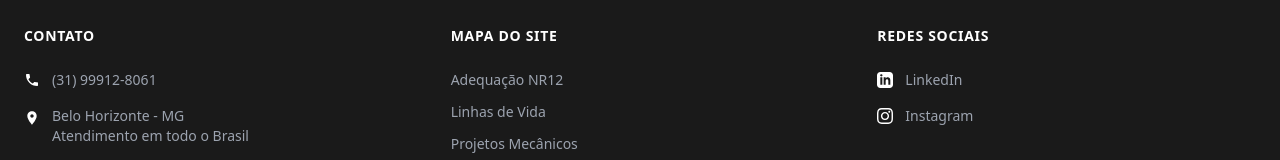
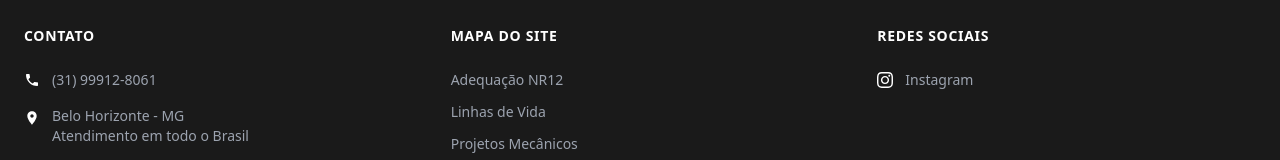
Before and after one commit to RaphaelYankous/site-rdp-engenharia, a React (Vite) app: page / in a window 1280 px wide. Shown: the part 6259-6419 px from the top of the page. Built offline with nearby package versions, Linux system fonts and the light colour scheme.

Commit message:
retirada link linkedin

```diff
--- a/src/App.jsx
+++ b/src/App.jsx
@@ -374,7 +374,6 @@ function App() {
             <div>
               <h4 className="text-white font-bold text-sm uppercase tracking-wider mb-6">REDES SOCIAIS</h4>
               <ul className="space-y-4 text-sm text-gray-400">
-                <li><a href="#" className="flex items-center gap-3 hover:text-white transition-colors group"><svg className="h-4 w-4 text-white group-hover:text-engine-primary transition-colors" fill="currentColor" viewBox="0 0 24 24"><path d="M19 0h-14c-2.761 0-5 2.239-5 5v14c0 2.761 2.239 5 5 5h14c2.762 0 5-2.239 5-5v-14c0-2.761-2.238-5-5-5zm-11 19h-3v-11h3v11zm-1.5-12.268c-.966 0-1.75-.79-1.75-1.764s.784-1.764 1.75-1.764 1.75.79 1.75 1.764-.783 1.764-1.75 1.764zm13.5 12.268h-3v-5.604c0-3.368-4-3.113-4 0v5.604h-3v-11h3v1.765c1.396-2.586 7-2.777 7 2.476v6.759z"/></svg><span>LinkedIn</span></a></li>
                 <li><a href="https://www.instagram.com/rdp.engenharia/" target="_blank" rel="noopener noreferrer" className="flex items-center gap-3 hover:text-white transition-colors group"><svg className="h-4 w-4 text-white group-hover:text-engine-primary transition-colors" fill="currentColor" viewBox="0 0 24 24"><path d="M12 2.163c3.204 0 3.584.012 4.85.07 3.252.148 4.771 1.691 4.919 4.919.058 1.265.069 1.645.069 4.849 0 3.205-.012 3.584-.069 4.849-.149 3.225-1.664 4.771-4.919 4.919-1.266.058-1.644.07-4.85.07-3.204 0-3.584-.012-4.849-.07-3.26-.149-4.771-1.699-4.919-4.92-.058-1.265-.07-1.644-.07-4.849 0-3.204.013-3.583.07-4.849.149-3.227 1.664-4.771 4.919-4.919 1.266-.057 1.645-.069 4.849-.069zm0-2.163c-3.259 0-3.667.014-4.947.072-4.358.2-6.78 2.618-6.98 6.98-.059 1.281-.073 1.689-.073 4.948 0 3.259.014 3.668.072 4.948.2 4.358 2.618 6.78 6.98 6.98 1.281.058 1.689.072 4.948.072 3.259 0 3.668-.014 4.948-.072 4.354-.2 6.782-2.618 6.979-6.98.059-1.28.073-1.689.073-4.948 0-3.259-.014-3.667-.072-4.947-.196-4.354-2.617-6.78-6.979-6.98-1.281-.059-1.69-.073-4.949-.073zm0 5.838c-3.403 0-6.162 2.759-6.162 6.162s2.759 6.163 6.162 6.163 6.162-2.759 6.162-6.163c0-3.403-2.759-6.162-6.162-6.162zm0 10.162c-2.209 0-4-1.79-4-4 0-2.209 1.791-4 4-4s4 1.791 4 4c0 2.21-1.791 4-4 4zm6.406-11.845c-.796 0-1.441.645-1.441 1.44s.645 1.44 1.441 1.44c.795 0 1.439-.645 1.439-1.44s-.644-1.44-1.439-1.44z"/></svg><span>Instagram</span></a></li>
               </ul>
             </div>
```
